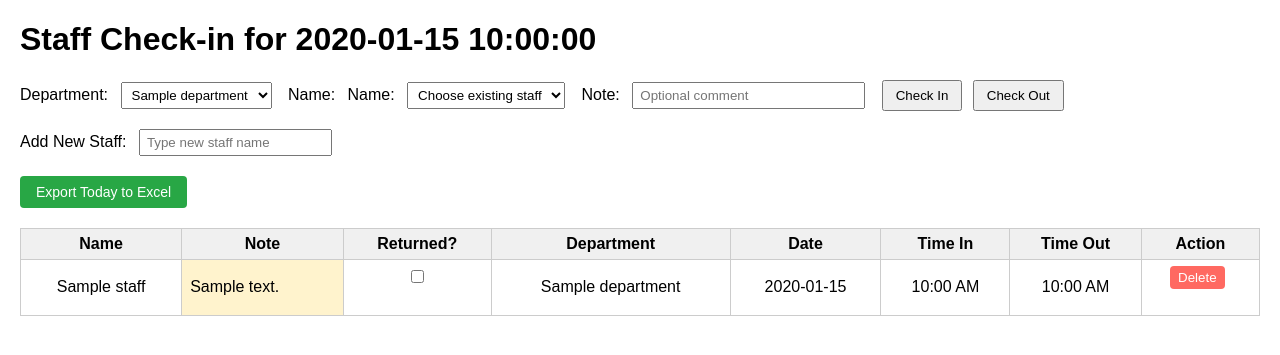
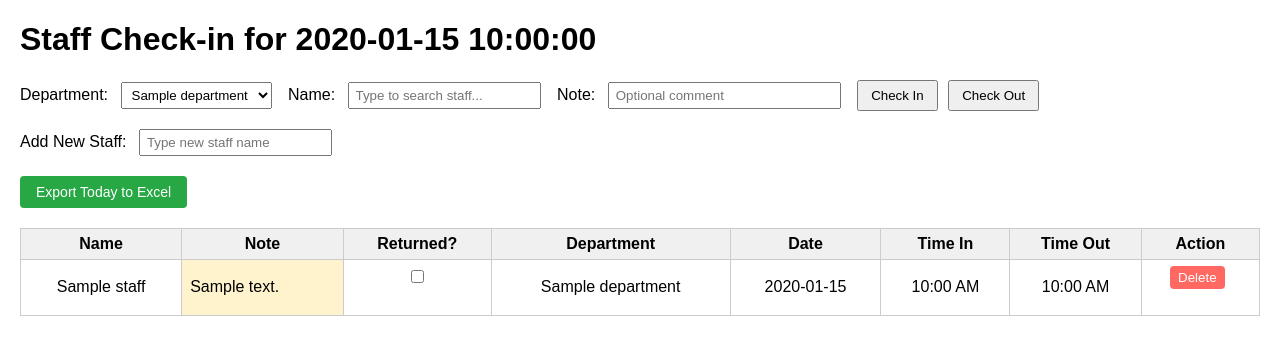
Before and after one commit to AlexPham-0000/ACRS-staff-checkin-web, a Flask app: template templates/index.html in a window 1280 px wide. Shown: the top 355 px of the page. Run offline with Flask 3, Linux system fonts and the light colour scheme; the template is opened without the code that fills it: values that come from a table or form of the project are taken from there, most other values are stand-ins (such as "Sample title", 1, 10 or a date in 2020).

```diff
--- a/app.py
+++ b/app.py
@@ -151,6 +151,7 @@ def index():
         note = request.form.get("note", "").strip()
         action = request.form.get("action")  # MUST be before using action
         new_name = request.form.get("new_staff_name", "").strip()
+        staff = Staff.query.filter_by(name=canonical_name, department=department).first()
 
         if action in ("in", "out"):
     # ✅ Do NOT allow using new_staff_name for check-in/out
--- a/templates/index.html
+++ b/templates/index.html
@@ -51,14 +51,16 @@
       {% endfor %}
     </select>
 
-    <label>Name:</label>
-    <label for="staff_name">Name:</label>
-    <select name="staff_name" id="staff_name" required>
-    <option value="" disabled selected>Choose existing staff</option>
-    {% for n in staff_names %}
-    <option value="{{ n }}">{{ n }}</option>
-      {% endfor %}
-    </select>
+    <label for="name">Name:</label>
+<input
+  type="text"
+  id="name"
+  name="name"
+  list="staffNames"
+  placeholder="Type to search staff..."
+  autocomplete="off"
+  required
+>
 
     <label>Note:</label>
     <input type="text" name="note" size="25" placeholder="Optional comment">
@@ -73,7 +75,7 @@
   </form>
 
   <datalist id="staffNames">
-    {% for s in staff_list %}
+    {% for s in staff_name %}
       <option value="{{ s }}"></option>
     {% endfor %}
   </datalist>
```
Also changed, not shown: staff_checkin.db.
